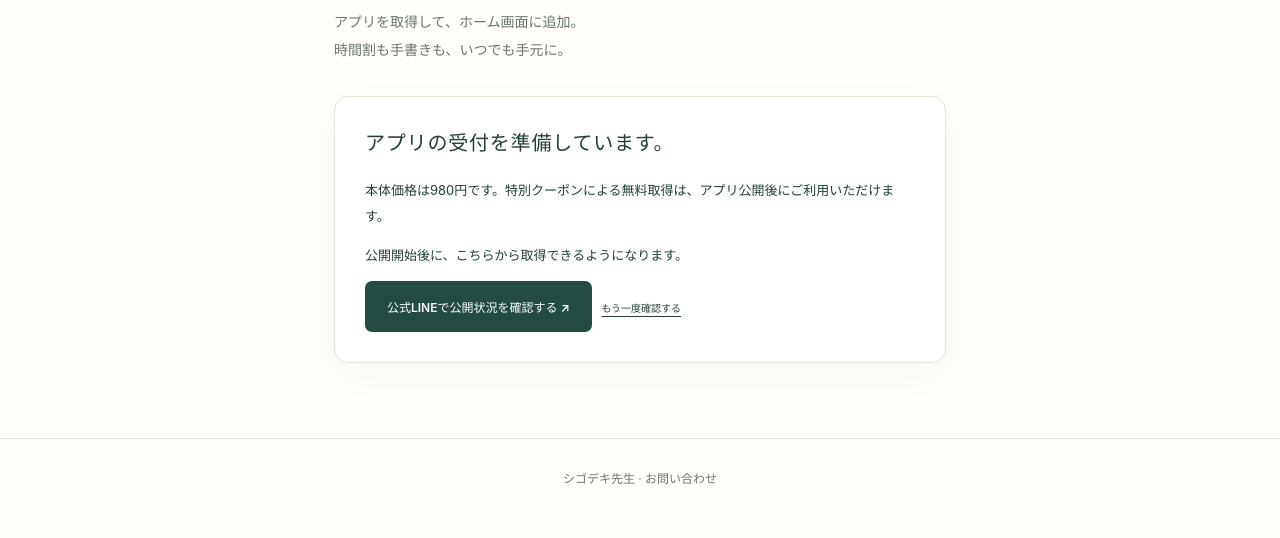
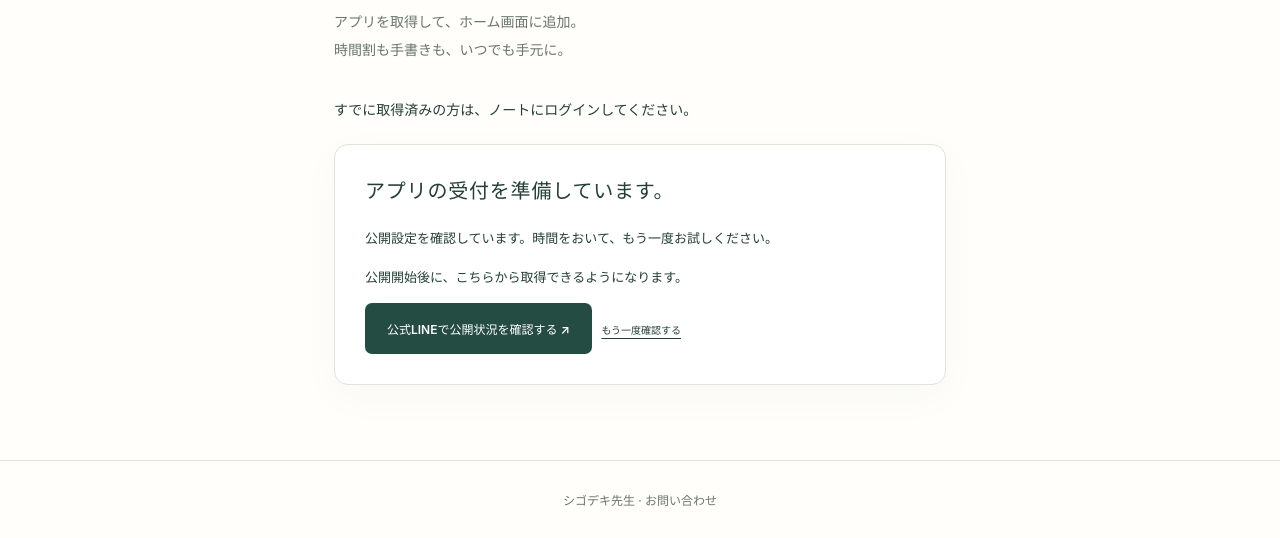
Before and after one commit to gamigamiigami/GamiBase, a website with bundled scripts: page tools/shigodeki-sensei/checkout.html in a window 1280 px wide. Shown: the part 339-877 px from the top of the page. Before the commit the page ends 855 px from the top, so only its background shows below. Built offline with nearby package versions, Linux system fonts and the light colour scheme.

Commit message:
Clarify checkout connection failures and link directly to purchaser login

```diff
--- a/tools/shigodeki-sensei/checkout.html
+++ b/tools/shigodeki-sensei/checkout.html
@@ -26,6 +26,7 @@
       <p class="checkout-lead">
         アプリを取得して、ホーム画面に追加。<br />時間割も手書きも、いつでも手元に。
       </p>
+      <p>すでに取得済みの方は、<a href="app/">ノートにログイン</a>してください。</p>
       <p id="loading" role="status">受付状況を確認しています…</p>
       <section
         id="unavailable"
@@ -33,9 +34,9 @@
         hidden
         aria-labelledby="unavailable-title"
       >
-        <h2 id="unavailable-title">アプリの受付を準備しています。</h2>
-        <p>
-          本体価格は980円です。特別クーポンによる無料取得は、アプリ公開後にご利用いただけます。
+        <h2 id="unavailable-title">受付状況を確認できませんでした。</h2>
+        <p id="unavailable-help">
+          接続を確認して「もう一度確認する」を押してください。取得済みの方は、ノートにログインできます。
         </p>
         <p id="unavailable-reason" class="muted"></p>
         <a class="button primary" href="https://lin.ee/cTwWhUI"
--- a/tools/shigodeki-sensei/checkout.mjs
+++ b/tools/shigodeki-sensei/checkout.mjs
@@ -56,10 +56,16 @@ function complete(result) {
 async function init() {
   $("loading").hidden = false;
   $("unavailable").hidden = true;
+  $("unavailable-title").textContent = "受付状況を確認できませんでした。";
+  $("unavailable-help").textContent =
+    "接続を確認して「もう一度確認する」を押してください。取得済みの方は、ノートにログインできます。";
   try {
     const site = await storefront();
-    if (!site)
+    if (!site) {
+      $("unavailable-title").textContent = "アプリの受付を準備しています。";
+      $("unavailable-help").textContent = "公開設定を確認しています。時間をおいて、もう一度お試しください。";
       throw new Error("公開開始後に、こちらから取得できるようになります。");
+    }
     if (site.origin !== location.origin) {
       location.replace(new URL("checkout.html", site));
       return;
```
